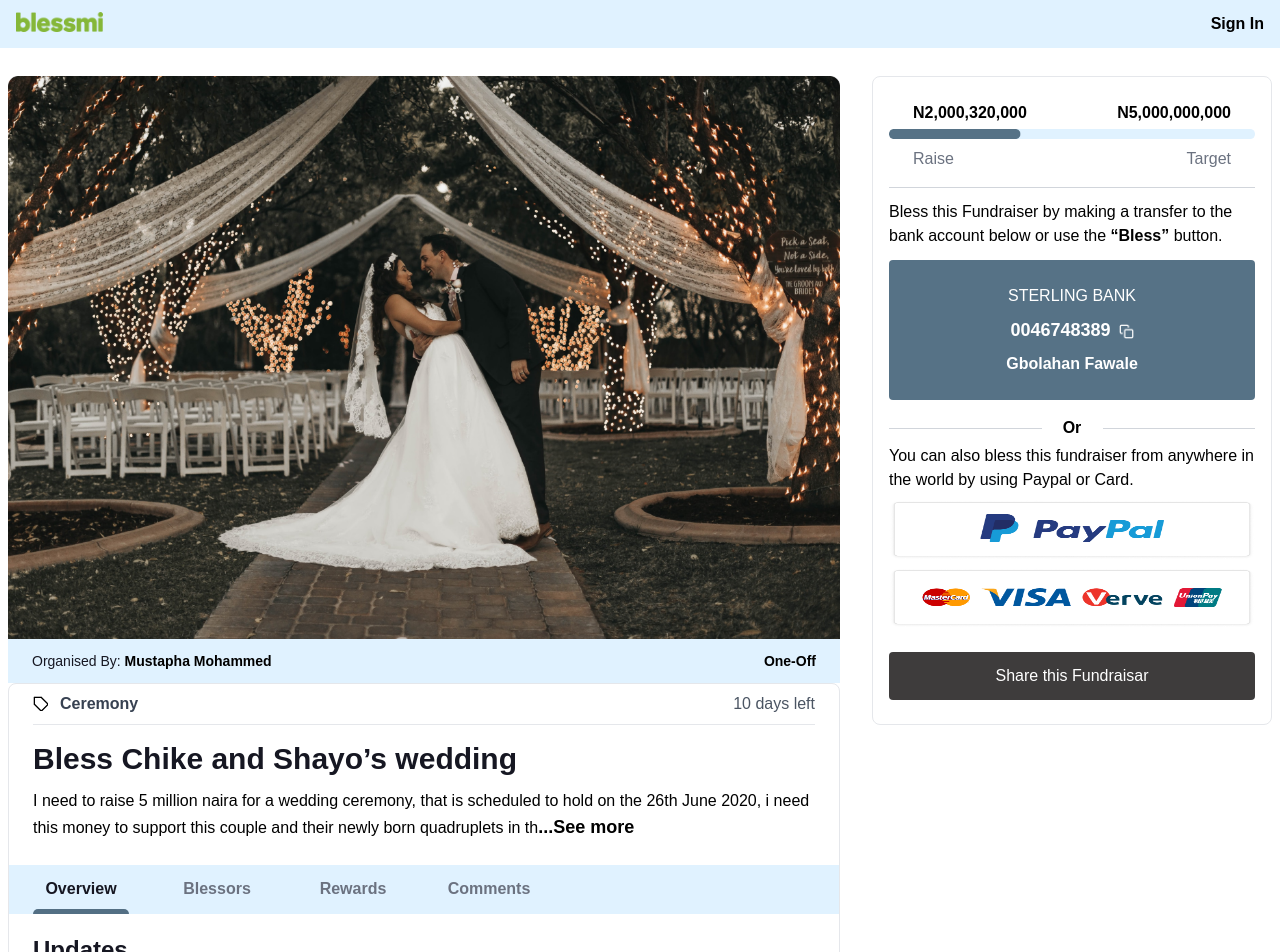
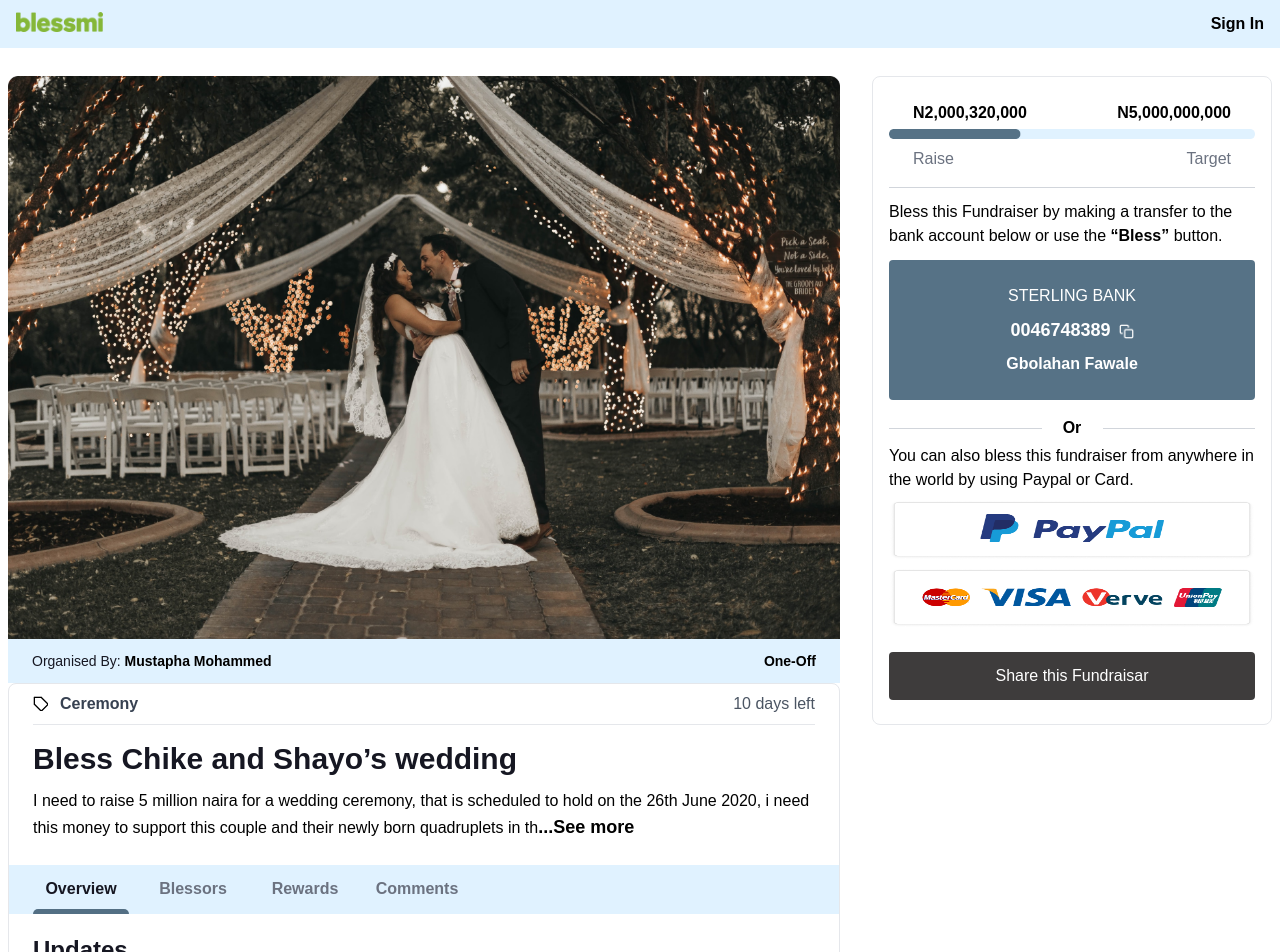
Before and after one commit to gudprince/blessmi, a Vue app: page / in a window 1280 px wide. Shown: the top 952 px of the page. Built offline with nearby package versions, Linux system fonts and the light colour scheme.

Commit message:
updated icons

```diff
--- a/src/views/HomeView.vue
+++ b/src/views/HomeView.vue
@@ -24,8 +24,8 @@
                         <div class="px-6 container mx-auto">
                             <div class="border-b grid grid-cols-2 gap-4 container mx-auto pt-2 pb-2">
                                 <div>
-                                    <div class="text-gray-700 flex flex-wrap gap-3 font-semibold">
-                                        <div class="mt-1">
+                                    <div class="text-gray-700 flex flex-wrap font-semibold">
+                                        <div class="mt-1 mr-3">
                                             <img src="../assets/image/tag.png" class="" style="height: 15px">
                                         </div>
                                         <div class="">
@@ -42,20 +42,20 @@
                             </div>
                         </div>
                         <div class="header mt-6">
-                            <div class="pt-3 text-gray-700 text-md px-6 flex flex-wrap gap-4 md:gap-6 lg:gap-10 font-semibold">
-                                <div class="w-24" @click="toggleActive(1)">
+                            <div class="pt-3 text-gray-700 text-md px-6 flex flex-wrap font-semibold">
+                                <div class="w-24 mr-4" @click="toggleActive(1)">
                                     <div class="text-center">
                                         <button :class="[active ==1? 'title' : 'text-gray-500']">Overview</button>
                                     </div>
                                     <div  v-show="active ==1" class="md:mt-2 tab-hover rounded-t-lg"></div>
                                 </div>
-                                <div class="w-24" @click="toggleActive(2)">
+                                <div class="w-24 mr-4" @click="toggleActive(2)">
                                     <div class="text-center">
                                         <button :class="[active ==2 ? 'title' : 'text-gray-500']">Blessors</button>
                                     </div>
                                     <div  v-show="active ==2" class="md:mt-2 tab-hover rounded-t-lg"></div>
                                 </div>
-                                <div class="w-24" @click="toggleActive(3)">
+                                <div class="w-24 mr-4" @click="toggleActive(3)">
                                     <div class="text-center">
                                         <button :class="[active ==3 ? 'title' : 'text-gray-500']">Rewards</button>
                                     </div>
@@ -75,11 +75,11 @@
                                     <span class="title font-semibold text-2xl">Updates</span>
                                 </div>
                                 <div class="text-right font-semibold">
-                                    <div class="text-gray-700 text-md pt-5 flex flex-wrap gap-3 font-semibold flex-row-reverse">
+                                    <div class="text-gray-700 text-md pt-5 flex flex-wrap font-semibold flex-row-reverse">
                                         <div class="mt-1">
                                             <img src="../assets/image/arrow.png" class="" style="height: 15px">
                                         </div>
-                                        <div class="">
+                                        <div class="mr-3">
                                             <div class="font-semibold text-sm">View All</div>
                                         </div>
                                     </div>
```
